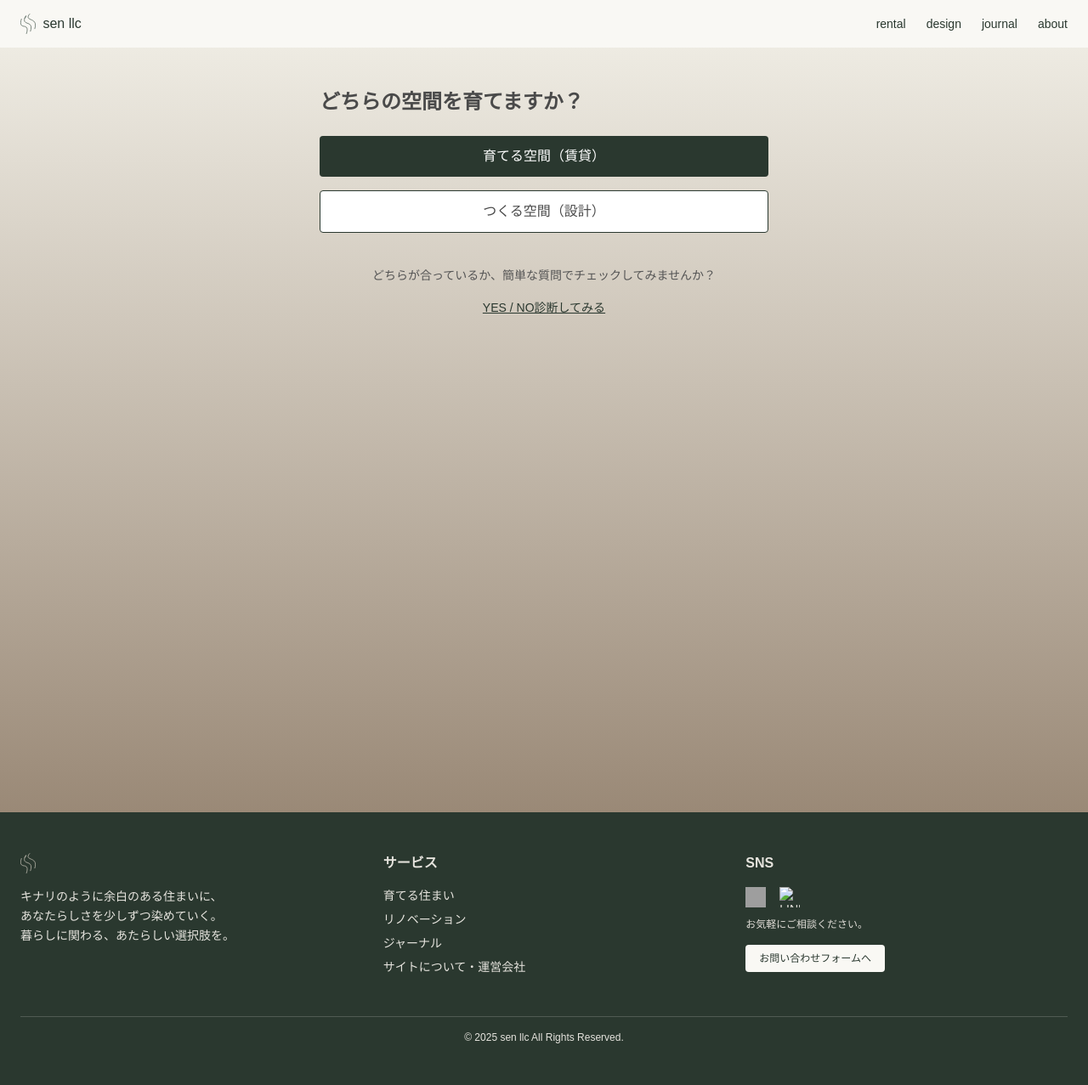
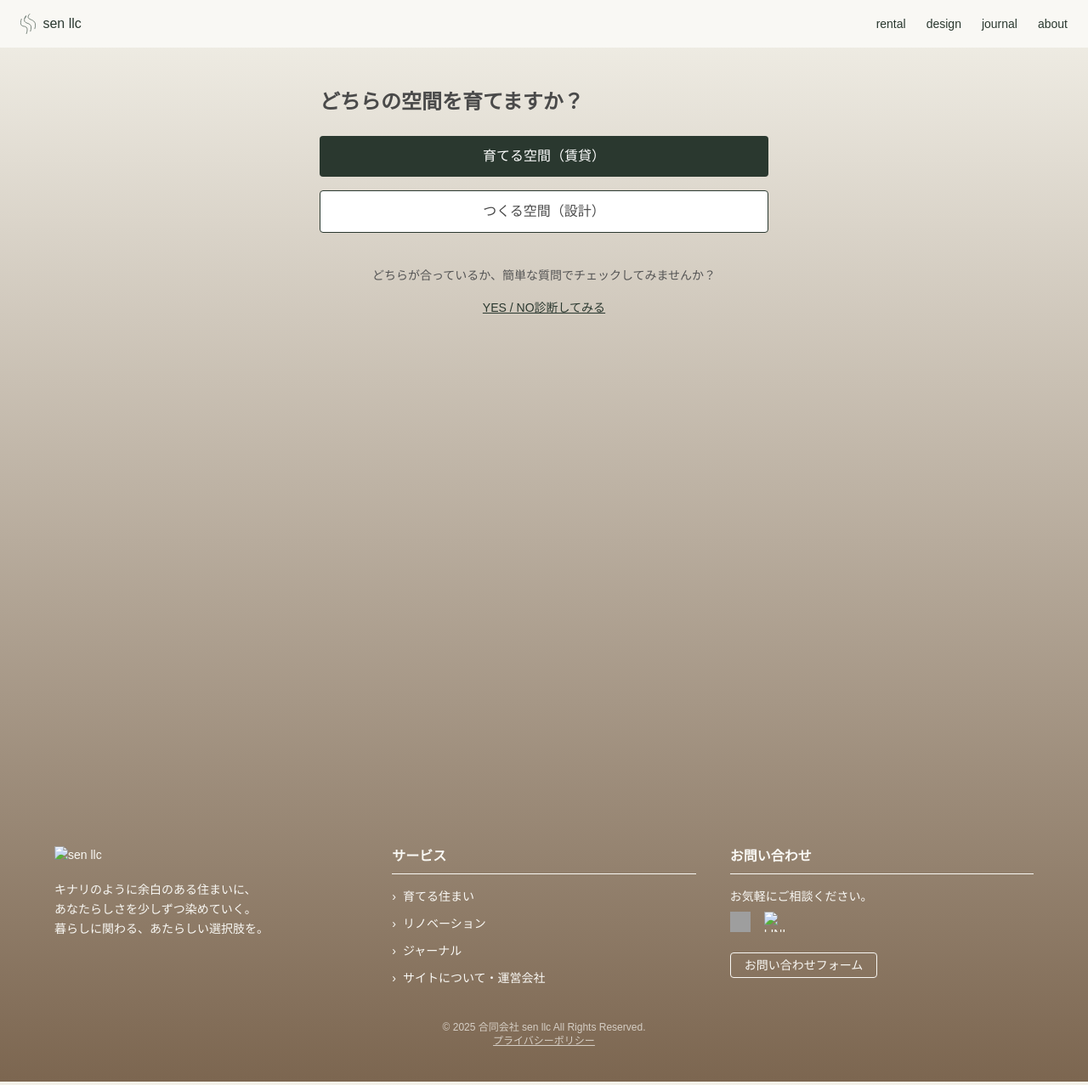
Before and after one commit to sen-llc/sen-llc.github.io, a Jekyll site: the page built from index.html, in a window 1280 px wide. Shown: the whole page at 85% size. Built offline with Jekyll 4.4.1, drawn with Linux system fonts in a browser that asks for light colours; nearby versions of some CDN libraries; some web fonts are replaced; grey boxes are pictures that could not be loaded.

Commit message:
Update footer.html

```diff
--- a/_includes/footer.html
+++ b/_includes/footer.html
@@ -1,45 +1,51 @@
-<!-- _includes/footer.html -->
-<footer class="bg-[#2a382f] text-[#f9f8f4] text-sm font-zen px-6 py-12">
-  <div class="max-w-7xl mx-auto grid grid-cols-1 md:grid-cols-3 gap-12">
-    <!-- 左カラム -->
+<footer class="bg-deepgreen text-beige px-6 py-10 text-sm font-zen">
+  <div class="max-w-6xl mx-auto grid grid-cols-1 md:grid-cols-3 gap-10">
+
+    <!-- 左：ロゴと紹介文 -->
     <div>
-      <img src="/assets/logo-2.svg" alt="sen llc ロゴ" class="h-6 mb-4">
-      <p class="leading-relaxed text-[#e6e4de]">
+      <a href="#top" class="inline-block mb-4">
+        <img src="/assets/images/logo.svg" alt="sen llc" class="h-6">
+      </a>
+      <p class="leading-relaxed">
         キナリのように余白のある住まいに、<br>
         あなたらしさを少しずつ染めていく。<br>
         暮らしに関わる、あたらしい選択肢を。
       </p>
     </div>
 
-    <!-- 中央カラム -->
-    <div class="text-[#e6e4de]">
-      <h3 class="text-base font-semibold mb-4">サービス</h3>
-      <ul class="space-y-2">
-        <li><a href="/rental.html" class="hover:underline">育てる住まい</a></li>
-        <li><a href="/design.html" class="hover:underline">リノベーション</a></li>
-        <li><a href="/journal.html" class="hover:underline">ジャーナル</a></li>
-        <li><a href="/about.html" class="hover:underline">サイトについて・運営会社</a></li>
+    <!-- 中央：サービスリンク -->
+    <div>
+      <h3 class="text-base font-semibold border-b border-beige pb-2 mb-4">サービス</h3>
+      <ul class="space-y-3">
+        <li><a href="/rental.html" class="hover:underline before:content-['›'] before:mr-2">育てる住まい</a></li>
+        <li><a href="/design.html" class="hover:underline before:content-['›'] before:mr-2">リノベーション</a></li>
+        <li><a href="/journal.html" class="hover:underline before:content-['›'] before:mr-2">ジャーナル</a></li>
+        <li><a href="/about.html" class="hover:underline before:content-['›'] before:mr-2">サイトについて・運営会社</a></li>
       </ul>
     </div>
 
-    <!-- 右カラム：SNS -->
-    <div class="text-[#e6e4de]">
-      <h3 class="text-base font-semibold mb-4">SNS</h3>
-      <div class="flex gap-4 items-center mb-3">
-        <a href="https://www.instagram.com/sen_home9.1/" target="_blank" class="hover:scale-110 transition-transform">
-          <img src="/assets/images/Instagram.svg" alt="Instagram" class="h-6 w-6">
+    <!-- 右：SNSと問い合わせ -->
+    <div>
+      <h3 class="text-base font-semibold border-b border-beige pb-2 mb-4">お問い合わせ</h3>
+      <p class="mb-2">お気軽にご相談ください。</p>
+      <div class="flex space-x-4 items-center mb-4">
+        <a href="https://www.instagram.com/sen_home9.1/" target="_blank">
+          <img src="/assets/images/Instagram.svg" alt="Instagram" class="h-6 w-6 hover:scale-110 transition">
         </a>
-        <a href="https://line.me/R/ti/p/@644gowhz?ts=03022247&oat_content=url" target="_blank" class="hover:scale-110 transition-transform">
-          <img src="/assets/images/LINE.svg" alt="LINE" class="h-6 w-6">
+        <a href="https://line.me/R/ti/p/@644gowhz?ts=03022247&oat_content=url" target="_blank">
+          <img src="/assets/images/LINE.svg" alt="LINE" class="h-6 w-6 hover:scale-110 transition">
         </a>
       </div>
-      <p class="text-xs text-[#e0ddd7] mb-2">お気軽にご相談ください。</p>
-      <a href="/contact.html" class="inline-block mt-2 bg-[#f9f8f4] text-[#2a382f] text-xs font-medium px-4 py-2 rounded hover:bg-[#e8e6e0] transition">
-        お問い合わせフォームへ
+      <a href="/contact.html" class="inline-block mt-2 px-4 py-1 border border-beige rounded hover:bg-beige hover:text-deepgreen transition">
+        お問い合わせフォーム
       </a>
     </div>
+
   </div>
-  <div class="mt-12 border-t border-[#e6e4de]/20 pt-4 text-center text-xs text-[#e6e4de]">
-    © 2025 sen llc All Rights Reserved.
+
+  <!-- コピーライト・プライバシーポリシー -->
+  <div class="text-center text-xs mt-10 text-beige/70 space-y-1">
+    <p>© 2025 合同会社 sen llc All Rights Reserved.</p>
+    <a href="/privacy.html" class="underline hover:text-beige">プライバシーポリシー</a>
   </div>
 </footer>
```
